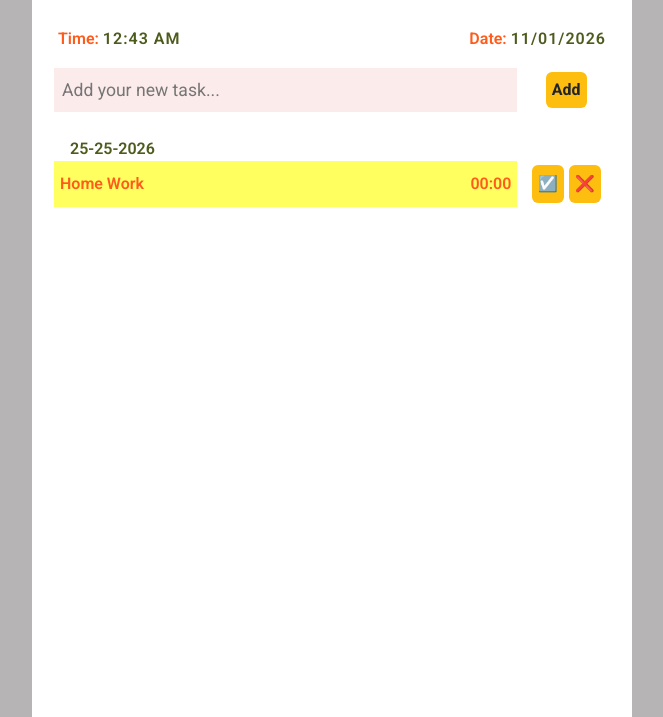
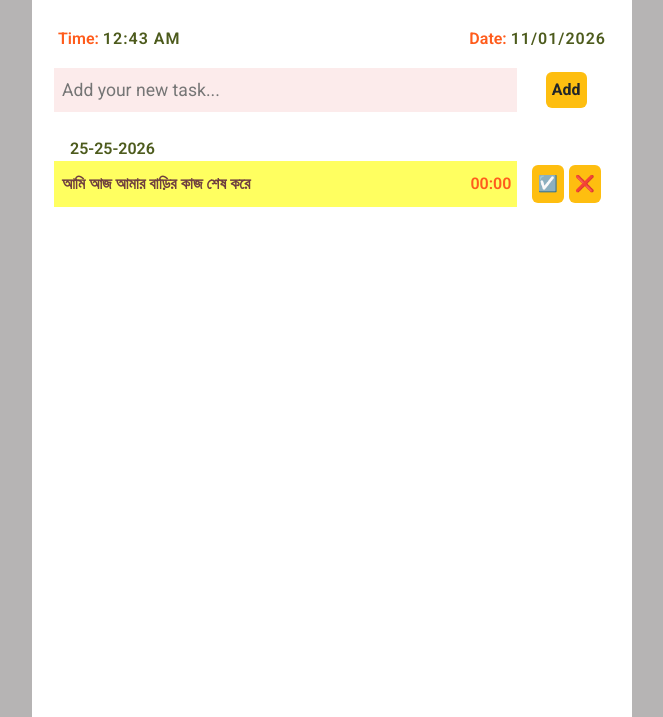
Before and after one commit to MD-Nasir301/To-Do-App--2026, a plain HTML site: page index.html in a window 1280 px wide. Shown: the part 83-800 px from the top of the page, without its empty margins (308-971 px from the left). Drawn offline with nearby package versions, Linux system fonts and the light colour scheme.

Commit message:
Formated Css file basic Stracture done

```diff
--- a/css/style.css
+++ b/css/style.css
@@ -10,7 +10,8 @@
   --header-bg: rgb(228, 210, 210);
   --bg-white: #ffffff;
   --input-bg: #fcebeb;
-  --space-md: 16px
+  --list-text-color: rgb(111, 63, 63);
+  --space-md: 16px;
   /* Spacing & Layout */
   --space-xs: 4px;
   --space-sm: 8px;
@@ -22,8 +23,7 @@
   --box-shadow: 0 2px 8px rgba(0, 0, 0, 0.08);
 }
 
-/* ========== RESET & BASE ========== */
-/* Reset default browser styles and set base font */
+/* Reset default browser styles, set base font and them base Element styles ------------------------------- */
 * {
   margin: 0;
   padding: 0;
@@ -39,18 +39,30 @@ body {
   color: var(--theme-text-primary);
 }
 .mb {
-  margin-bottom: var(--space-md)
+  margin-bottom: var(--space-md);
+}
+span {
+  color: var(--theme-text-secondary);
+}
+button.btn {
+  background: var(--theme-bg-secondary);
+  font-weight: bold;
+  margin: 4px 0 4px 5px;
+  padding: 5px;
 }
 
-/* App Costom CSS  ---------------------------- */
+/* Dark Mode Styles ------------------------------*/
 body.dark-mode {
   --bg-white: rgb(118, 106, 106);
   --theme-text-primary: #f3f4ef;
   --theme-text-secondary: #070314;
   --theme-bg-primary: #40b0139f;
   --theme-bg-secondary: #c1c1b3;
-  --header-bg: rgb(94, 84, 84);
+  --header-bg: rgb(87, 78, 78);
+  --list-text-color: rgb(34, 83, 22);
+  --input-bg: #b0b2b0;
 }
+/* App Wrapper Style------------------------------ */
 .app-wraper {
   max-width: 600px;
   margin: 0px auto;
@@ -58,6 +70,7 @@ body.dark-mode {
   background: var(--bg-white);
   padding: 5px 10px;
 }
+/* Header Style ------------------------------ */
 header {
   background: var(--header-bg);
 }
@@ -70,52 +83,18 @@ header {
   font-size: 25px;
   display: inline-block;
   transform: rotate(-10deg);
-  color: orange
+  color: orange;
 }
 .do {
   font-size: 25px;
 }
-
-span {
-  color: var(--theme-text-secondary);
-}
-button.btn {
-  background: var(--theme-bg-secondary);
-  font-weight: bold;
-  margin: 4px 0 4px 5px;
-  padding: 5px;
-}
-
-.task-text-area {
-  background: var(--theme-bg-primary);
-  padding: 10px 6px;
-  color: var(--list-text-color);
-}
-.task-text-area {
-  position: relative;
-}
-.task-text-area::after {
-  content: "";
-  position: absolute;
-  width: 100%;
-  height: 1px;
-  background: black;
-  top: 50%;
-  left: 0;
-  right: 0;
-  bottom: 50%;
-  transform: translateY(-50%, -50%);
-  display: none;
-  opacity: 0.6;
-}
-.task-text-area.task-completed::after {
-  display: block;
-}
+/* Date & Time Area Style ------------------------------*/
 #time-value,
 #date-value {
   font-size: 16px;
   letter-spacing: 1px;
 }
+/* User Input Area Style ------------------------------*/
 input.todo-task-input {
   border: 0px solid gray;
   background: var(--input-bg);
@@ -123,9 +102,32 @@ input.todo-task-input {
   letter-spacing: 0px;
   font-weight: 400;
   color: #5f5b5b;
-
 }
 input.todo-task-input:focus {
   outline: none;
   background: #e9e3e3;
 }
+
+/* Task Display Area  Style ------------------------------ */
+.task-text-area {
+  background: var(--theme-bg-primary);
+  padding: 10px 6px;
+  position: relative;
+  text-wrap: wrap;
+  overflow-y: hidden;
+}
+.task-text-area::after {
+  content: "Completed";
+  color: rgb(0, 0, 0);
+  position: absolute;
+  top: 50%;
+  left: 50%;
+  transform: translate(-50%, -50%);
+  display: none;
+}
+.task-text-area.task-completed::after {
+  display: block;
+}
+.task-text-display {
+  color: var(--list-text-color);
+}
--- a/index.html
+++ b/index.html
@@ -129,9 +129,11 @@
                   <div class="row">
                     <div class="col-9 col-sm-10 p-0">
                       <div
-                        class="task-text-area d-flex justify-content-between"
+                        class="task-text-area d-flex ps-2 justify-content-between"
                       >
-                        <span class="task-text">Home Work </span>
+                        <span class="task-text-display completed"
+                          >আমি আজ আমার বাড়ির কাজ শেষ করে
+                        </span>
                         <span class="task-time">00:00</span>
                       </div>
                     </div>
--- a/js/main.js
+++ b/js/main.js
@@ -4,11 +4,6 @@ window.addEventListener("DOMContentLoaded", () => {
   const timeEl = getDomByID("time-value");
   const dateEl = getDomByID("date-value");
   const darkBtn = getDomByID("flexSwitchCheckChecked");
-
-
-
-
-
 
   // Dark Mode Toggle
   darkBtn.addEventListener("click", () => {
```
Lines whose indentation alone changed are shown as unchanged.
